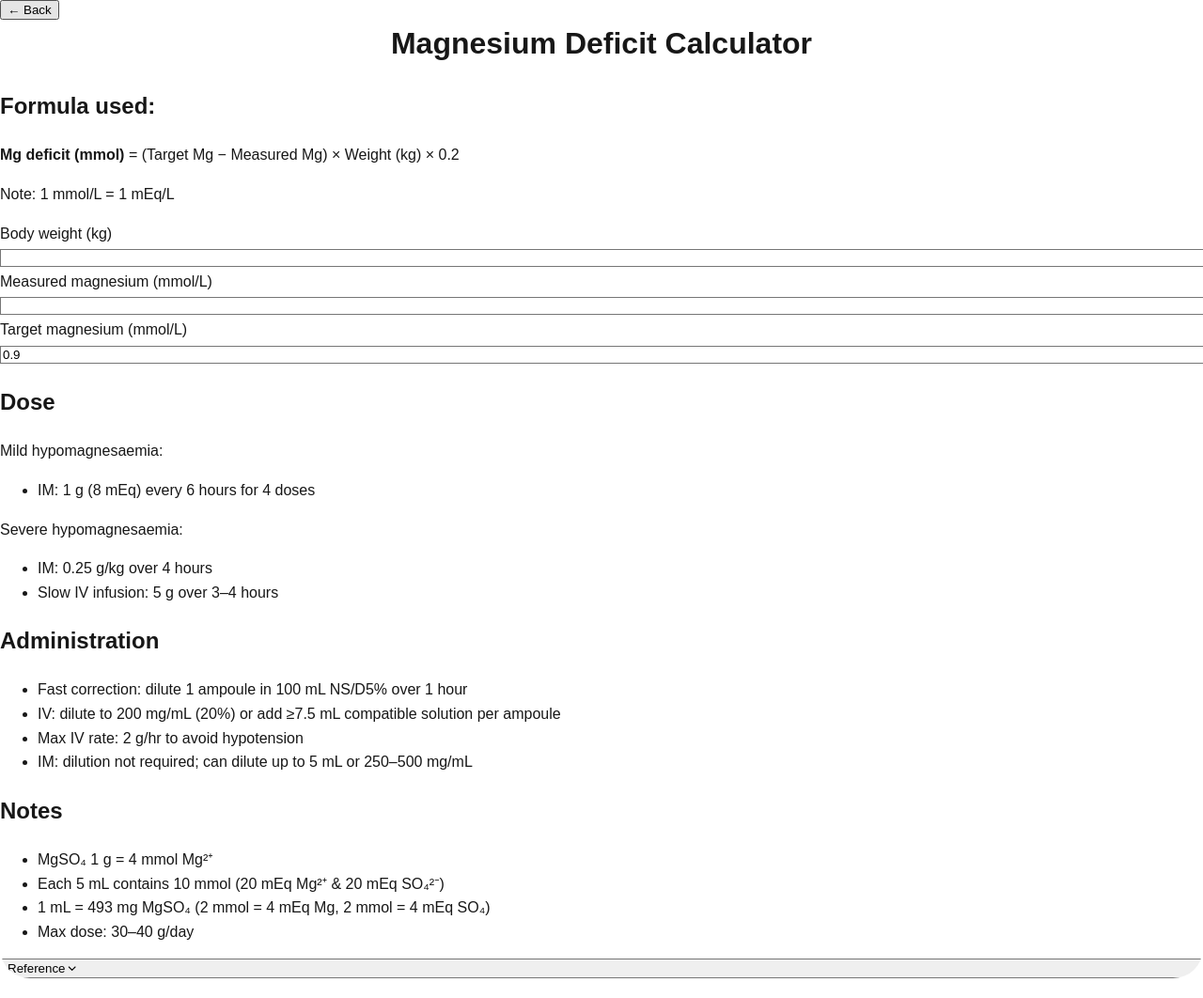
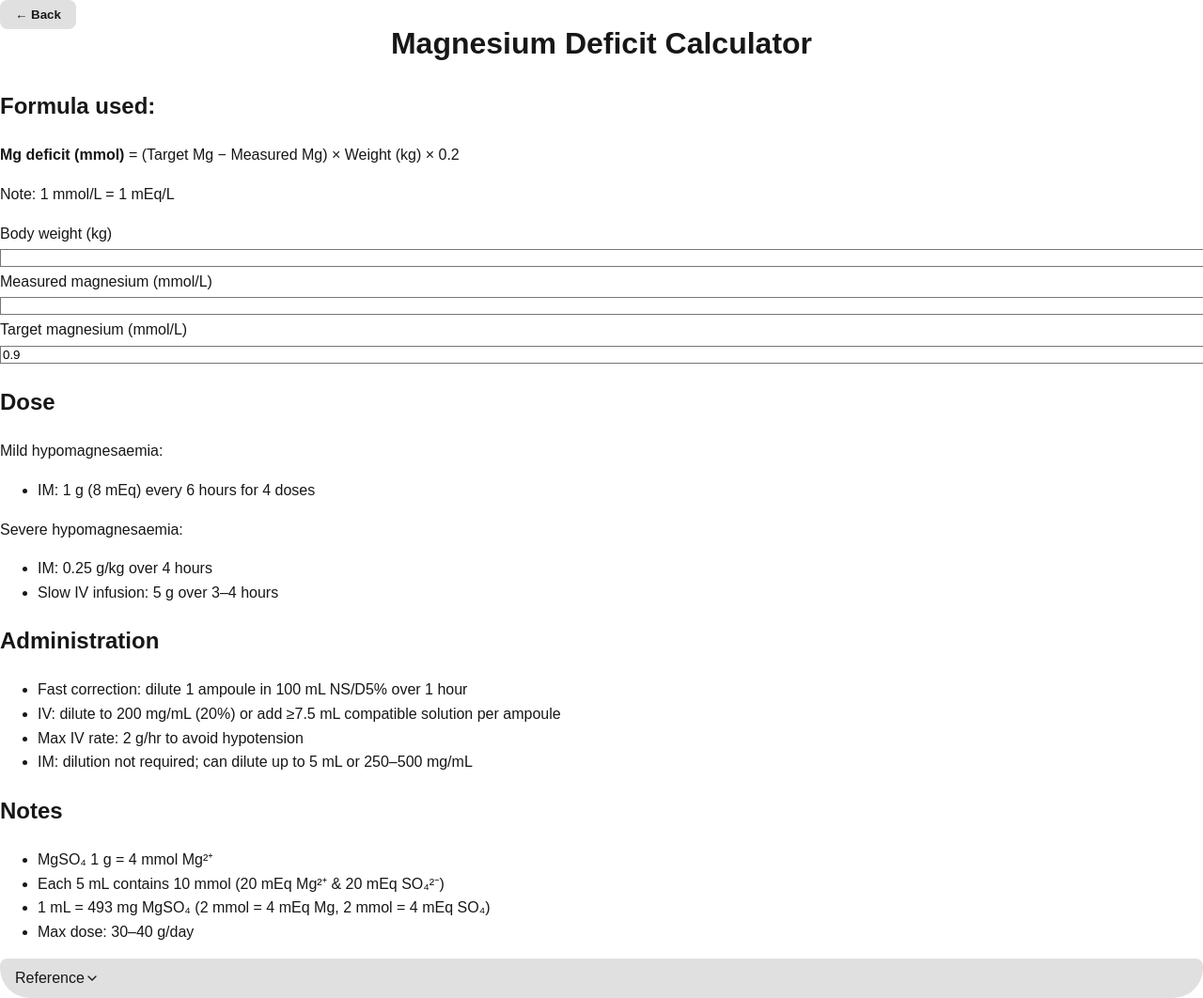
Before and after one commit to Jiahui-hub/HCTM-calculators, a Next.js app: page /calculators/magnesium in a window 1280 px wide. Shown: the whole page at 94% size. Before the commit the page ends 1041 px from the top, so only its background shows below. Built offline with nearby package versions, Linux system fonts and the light colour scheme.

Commit message:
update app/calculators/magnesium/page.tsx

```diff
--- a/app/calculators/magnesium/page.tsx
+++ b/app/calculators/magnesium/page.tsx
@@ -11,17 +11,14 @@ export default function MagnesiumCalculator() {
   const [currentMg, setCurrentMg] = useState("");
   const [targetMg, setTargetMg] = useState("0.9"); // mmol/L
 
-  // Magnesium deficit calculation
   const deficit =
     weight && currentMg && targetMg
       ? (Number(targetMg) - Number(currentMg)) * Number(weight) * 0.2
       : 0;
 
-  // MgSO4 1g = 4 mmol Mg2+
   const mmolPerGram = 4;
   const volumeG = deficit > 0 ? deficit / mmolPerGram : 0;
 
-  // Suggested dosage text
   let suggestedDose = "";
   if (volumeG > 0) {
     if (volumeG <= 1) suggestedDose = "1 g IM";
@@ -29,8 +26,7 @@ if (volumeG > 0) {
     else suggestedDose = `${volumeG.toFixed(1)} g over several hours`;
   }
 
-// Calculate volume and ampoules for display
-const volumeML = deficit > 0 ? (deficit / mmolPerGram) * 5 : 0; // 1g MgSO4 = 5 mL
+  const volumeML = deficit > 0 ? (deficit / mmolPerGram) * 5 : 0;
   let suggestedAmpoules = 0;
   let suggestedDoseText = "";
 
@@ -42,16 +38,26 @@ if (volumeML > 0) {
         : `Slow IV: ${volumeML.toFixed(1)} mL (~${suggestedAmpoules} ampoules) over several hours`;
   }
 
-  // State for reference toggle
   const [openRef, setOpenRef] = useState(false);
 
   return (
     <div className="min-h-screen bg-gray-50 p-4 sm:p-6 font-sans">
-      {/* Top bar */}
+      {/* Top bar with styled back button */}
       <div className="w-full fixed top-0 z-50 bg-white bg-opacity-90 backdrop-blur-sm shadow-lg flex items-center px-4 py-3">
         <button
           onClick={() => router.back()}
-          className="px-4 py-2 rounded-lg bg-gray-200 hover:bg-gray-300 transition"
+          style={{
+            backgroundColor: '#e0e0e0', // Light gray
+            border: 'none',
+            borderRadius: '8px',
+            padding: '8px 16px',
+            color: '#171717',
+            fontWeight: '600',
+            cursor: 'pointer',
+            transition: 'background-color 0.2s',
+          }}
+          onMouseEnter={(e) => (e.currentTarget.style.backgroundColor = '#c0c0c0')}
+          onMouseLeave={(e) => (e.currentTarget.style.backgroundColor = '#e0e0e0')}
         >
           &larr; Back
         </button>
@@ -60,7 +66,7 @@ if (volumeML > 0) {
       {/* Spacer */}
       <div className="pt-16" />
 
-      {/* Main content */}
+      {/* Main Content */}
       <div className="flex-1 flex justify-center px-4 pb-8">
         <div className="w-full max-w-3xl bg-white rounded-[2rem] shadow-2xl p-8 md:p-10 space-y-8 overflow-y-auto">
 
@@ -133,8 +139,30 @@ if (volumeML > 0) {
           {/* Notes Section */}
           <NotesSection />
 
-          {/* Reference Section */}
-          <ReferenceSection openRef={openRef} setOpenRef={setOpenRef} />
+          {/* Reference Section with styled toggle */}
+          <div
+            style={{
+              backgroundColor: '#e0e0e0', // Light gray
+              borderRadius: '8px',
+              padding: '8px 16px',
+              marginTop: '10px',
+              display: 'flex',
+              justifyContent: 'space-between',
+              alignItems: 'center',
+              cursor: 'pointer',
+            }}
+            onClick={() => setOpenRef(!openRef)}
+          >
+            <span className="flex items-center gap-2 font-semibold text-gray-800">
+              Reference {openRef ? <FiChevronUp /> : <FiChevronDown />}
+            </span>
+          </div>
+          {openRef && (
+            <div className="mt-2 text-sm text-gray-700 space-y-1">
+              {/* Add your references here */}
+              <p>Sample reference line for you to copy</p>
+            </div>
+          )}
 
         </div>
       </div>
@@ -201,24 +229,3 @@ function NotesSection() {
     </div>
   );
 }
-
-function ReferenceSection({ openRef, setOpenRef }: { openRef: boolean; setOpenRef: (val: boolean) => void }) {
-  return (
-    <div className="bg-gray-100 p-4 rounded-xl">
-      <button
-        onClick={() => setOpenRef(!openRef)}
-        className="flex items-center justify-between w-full font-semibold text-gray-800"
-      >
-        <span className="flex items-center gap-2">
-          Reference {openRef ? <FiChevronUp /> : <FiChevronDown />}
-        </span>
-      </button>
-      {openRef && (
-        <div className="mt-2 text-sm text-gray-700 space-y-1">
-          {/* Add your references here */}
-          <p>Sample reference line for you to copy</p>
-        </div>
-      )}
-    </div>
-  );
-}
```
Lines whose indentation alone changed are shown as unchanged.
